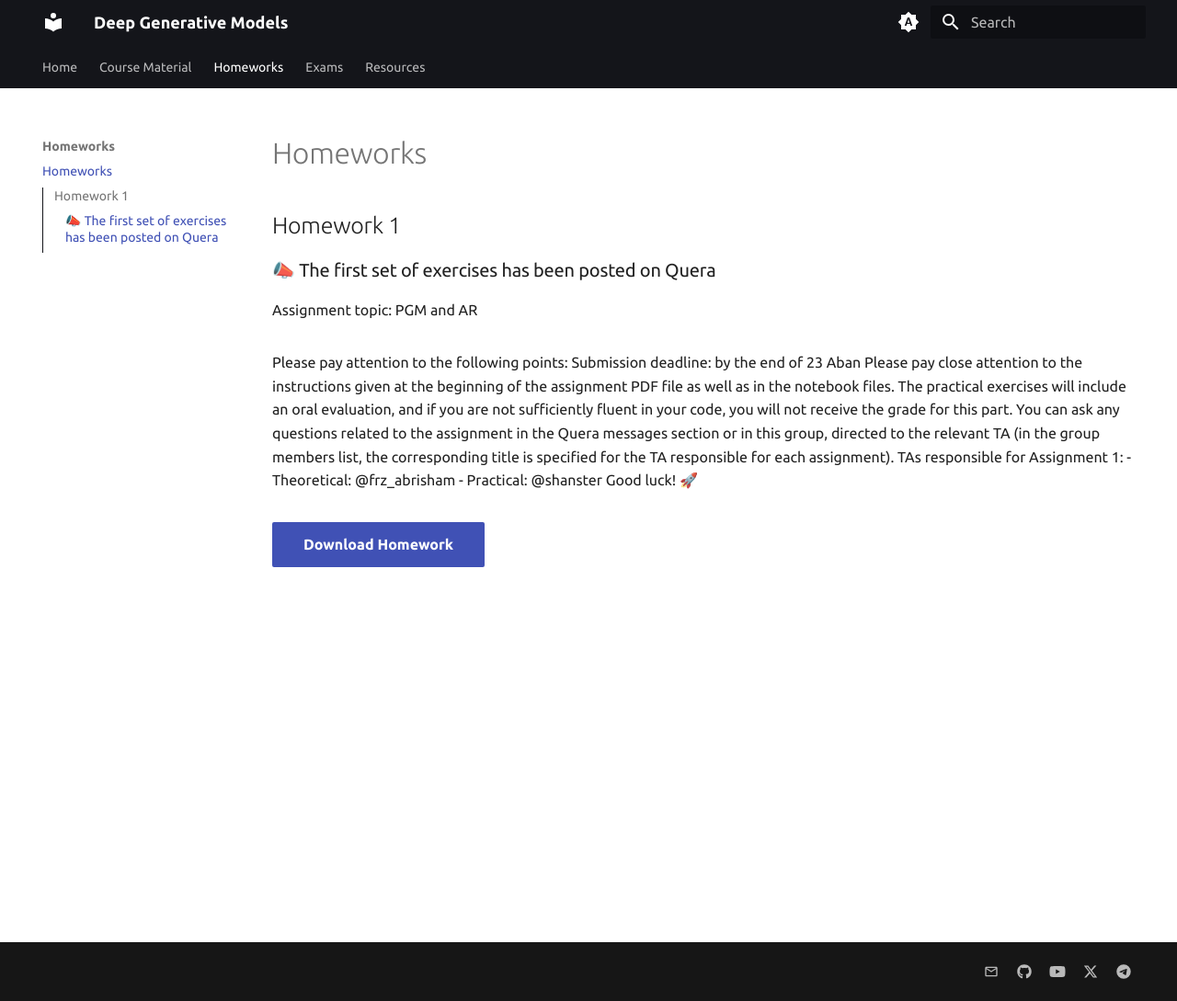
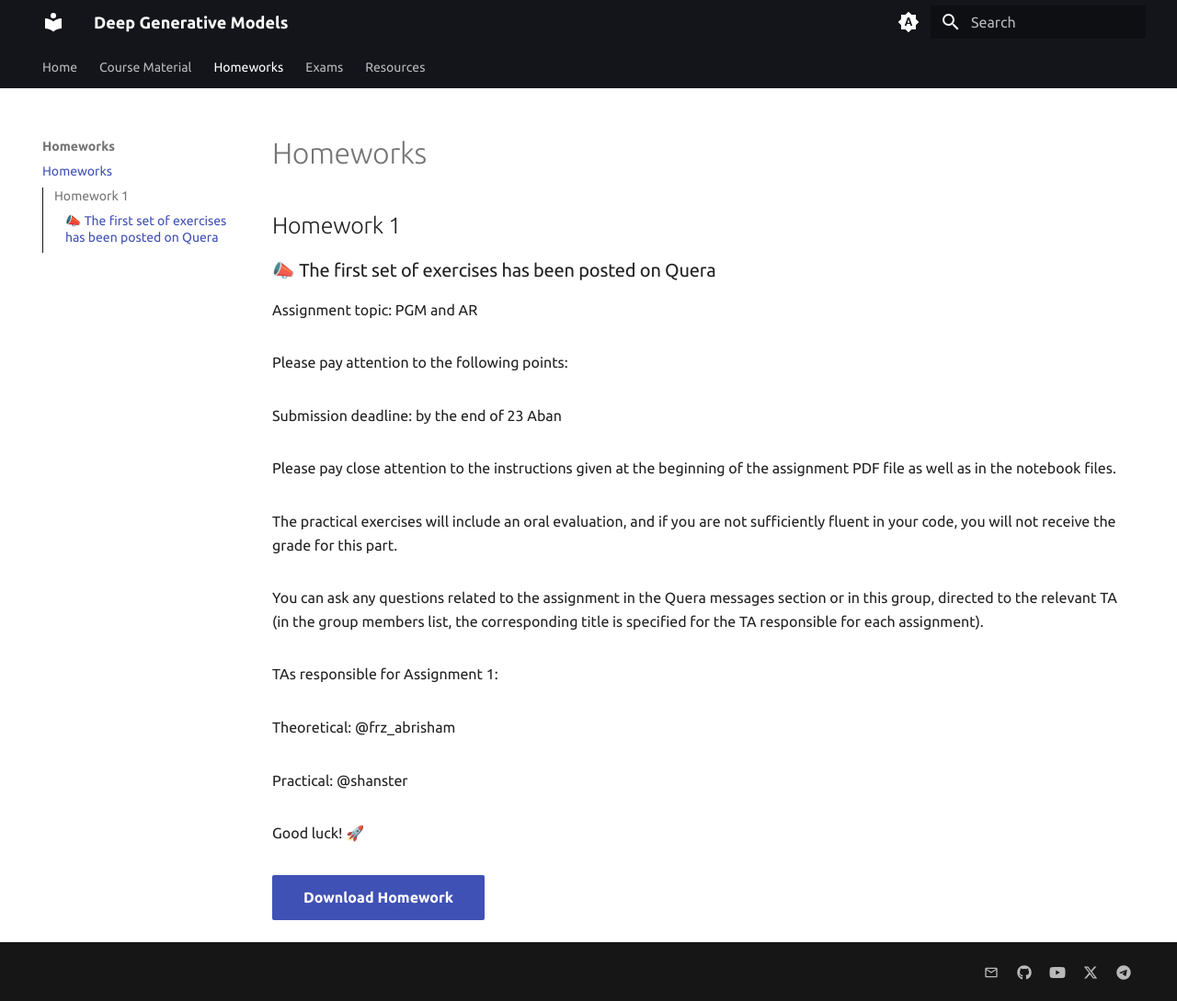
Before and after one commit to SUT-CS-GM/sut-cs-gm.github.io, an MkDocs documentation site: the page built from docs/homeworks/index.md, in a window 1280 px wide and 1089 px high. Shown: the whole window at 92% size. Built offline with MkDocs 1.6.1 and Material for MkDocs 9.7.7, drawn with Linux system fonts in a browser that asks for light colours; some web fonts are replaced.

Commit message:
Cleans up.

```diff
--- a/docs/homeworks/index.md
+++ b/docs/homeworks/index.md
@@ -11,13 +11,21 @@ title: Homeworks
 Assignment topic: PGM and AR
 
 Please pay attention to the following points:
+
 Submission deadline: by the end of 23 Aban
+
 Please pay close attention to the instructions given at the beginning of the assignment PDF file as well as in the notebook files.
+
 The practical exercises will include an oral evaluation, and if you are not sufficiently fluent in your code, you will not receive the grade for this part.
+
 You can ask any questions related to the assignment in the Quera messages section or in this group, directed to the relevant TA (in the group members list, the corresponding title is specified for the TA responsible for each assignment).
+
 TAs responsible for Assignment 1:
--   Theoretical: @frz_abrisham
--   Practical: @shanster
+
+Theoretical: @frz_abrisham
+
+Practical: @shanster
+
 Good luck! 🚀
 
 [Download Homework](/assets/homeworks/GM_HW1.zip){:target="_blank" .md-button .md-button--primary }
```
